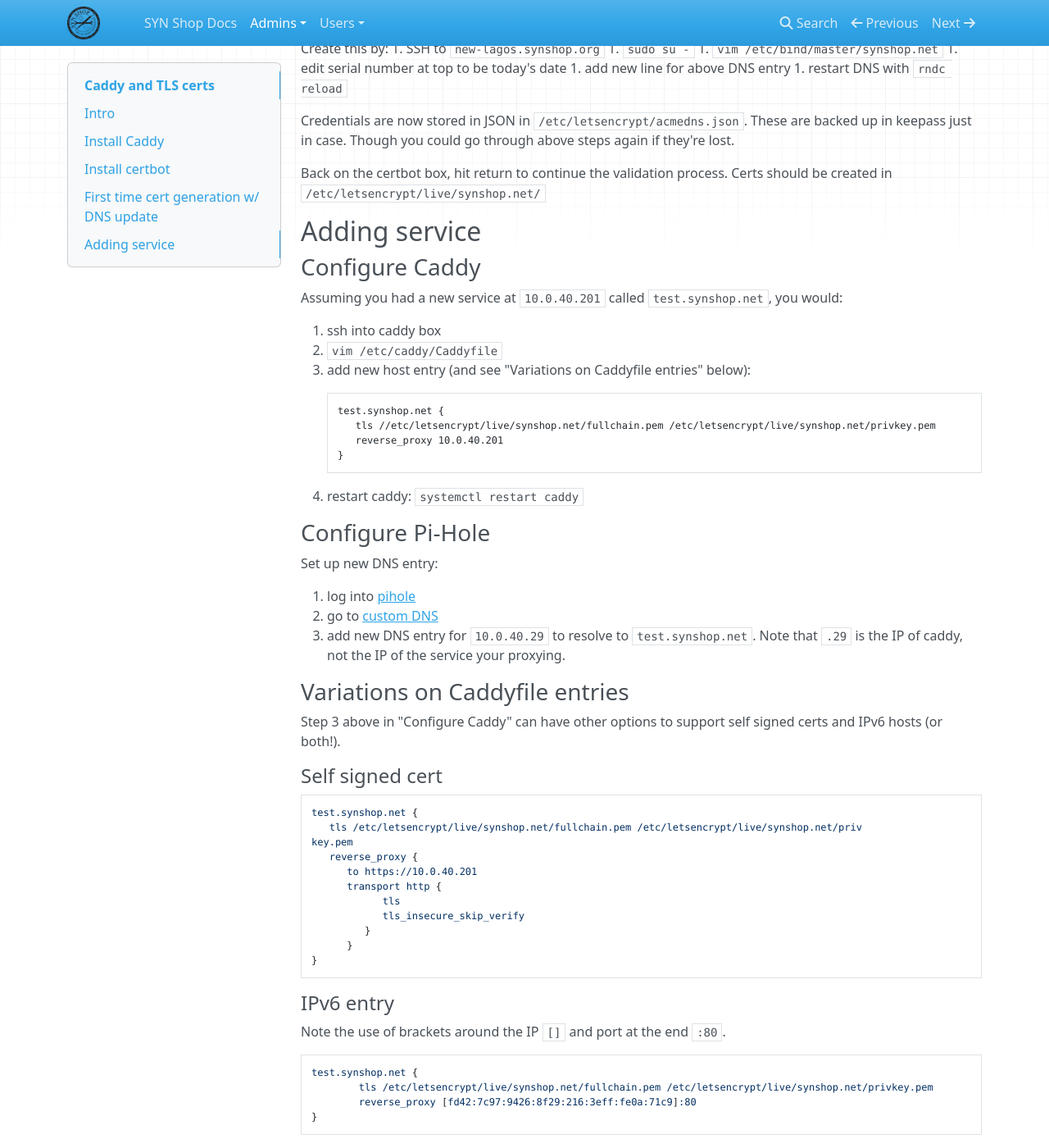
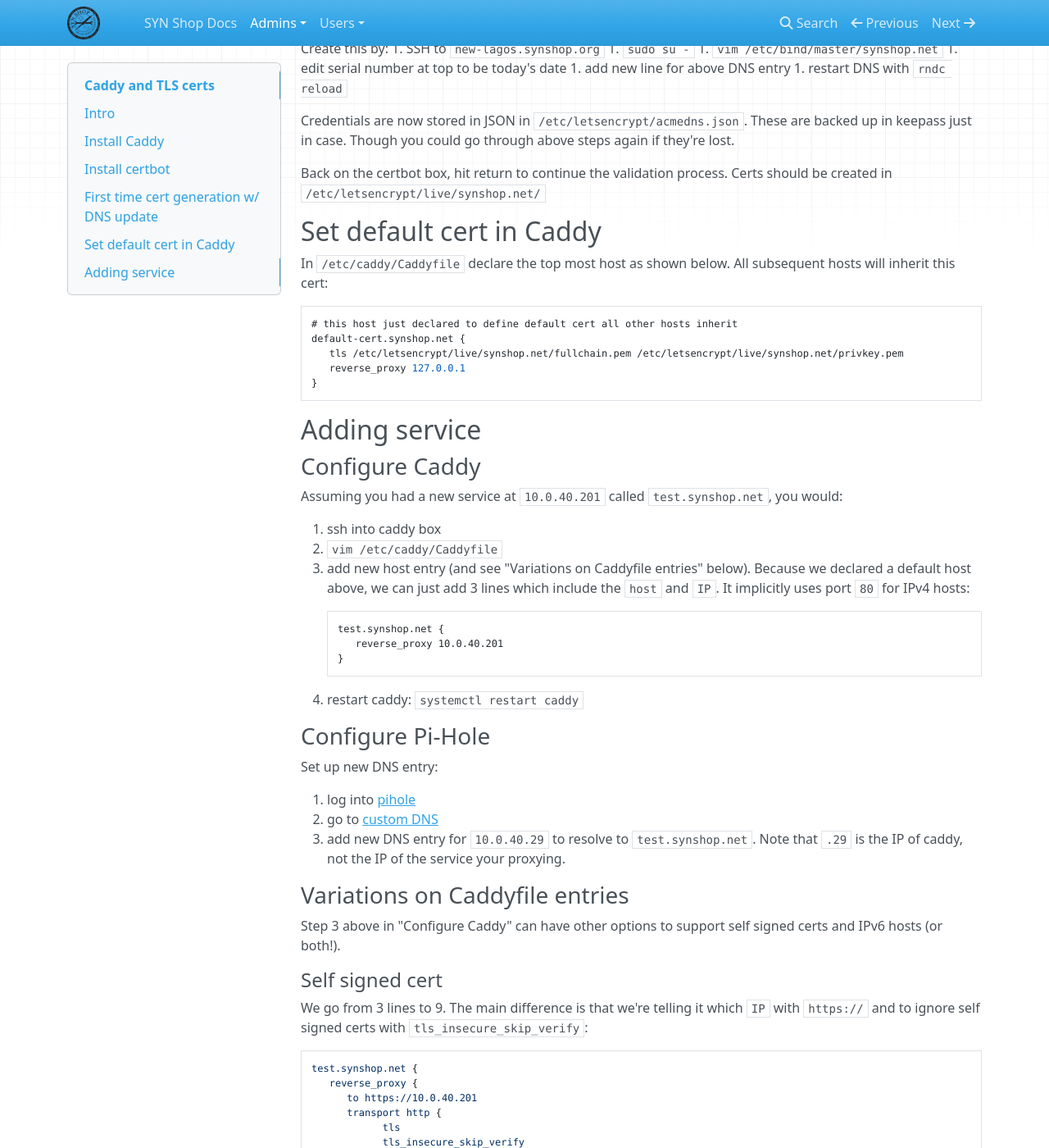
Before and after one commit to synshop/rtfm, an MkDocs documentation site: the page built from docs/admins/Caddy and TLS certs.md, in a window 1280 px wide and 1400 px high, scrolled down 1159 px. Shown: the whole window at 82% size. Built offline with MkDocs 1.6.1, drawn with Linux system fonts in a browser that asks for light colours; nearby versions of some CDN libraries.

Commit message:
simplify caddy setup

````diff
--- a/docs/admins/Caddy and TLS certs.md
+++ b/docs/admins/Caddy and TLS certs.md
@@ -73,6 +73,17 @@
 Back on the certbot box, hit return to continue the validation process. Certs should
 be created in `/etc/letsencrypt/live/synshop.net/`
 
+## Set default cert in Caddy
+
+In `/etc/caddy/Caddyfile` declare the top most host as shown below.  All subsequent hosts will inherit this cert:
+
+```json
+# this host just declared to define default cert all other hosts inherit
+default-cert.synshop.net {
+   tls /etc/letsencrypt/live/synshop.net/fullchain.pem /etc/letsencrypt/live/synshop.net/privkey.pem
+   reverse_proxy 127.0.0.1
+}
+```
 
 ## Adding service
 
@@ -82,10 +93,9 @@
 
 1. ssh into caddy box
 2. `vim /etc/caddy/Caddyfile`
-3. add new host entry (and see "Variations on Caddyfile entries" below):
+3. add new host entry (and see "Variations on Caddyfile entries" below). Because we declared a default host above, we can just add 3 lines which include the `host` and `IP`.  It implicitly uses port `80` for IPv4 hosts:
 
         test.synshop.net {
-           tls //etc/letsencrypt/live/synshop.net/fullchain.pem /etc/letsencrypt/live/synshop.net/privkey.pem
            reverse_proxy 10.0.40.201
         }
 
@@ -106,10 +116,10 @@
 
 #### Self signed cert
 
+We go from 3 lines to 9. The main difference is that we're telling it which `IP` with `https://` and to ignore self signed certs with `tls_insecure_skip_verify`:
+
 ```yaml
 test.synshop.net {
-   tls /etc/letsencrypt/live/synshop.net/fullchain.pem /etc/letsencrypt/live/synshop.net/priv
-key.pem
    reverse_proxy {
       to https://10.0.40.201
       transport http {
@@ -126,7 +136,6 @@
 
 ```yaml
 test.synshop.net {
-        tls /etc/letsencrypt/live/synshop.net/fullchain.pem /etc/letsencrypt/live/synshop.net/privkey.pem
         reverse_proxy [fd42:7c97:9426:8f29:216:3eff:fe0a:71c9]:80
 }
 ```
````
